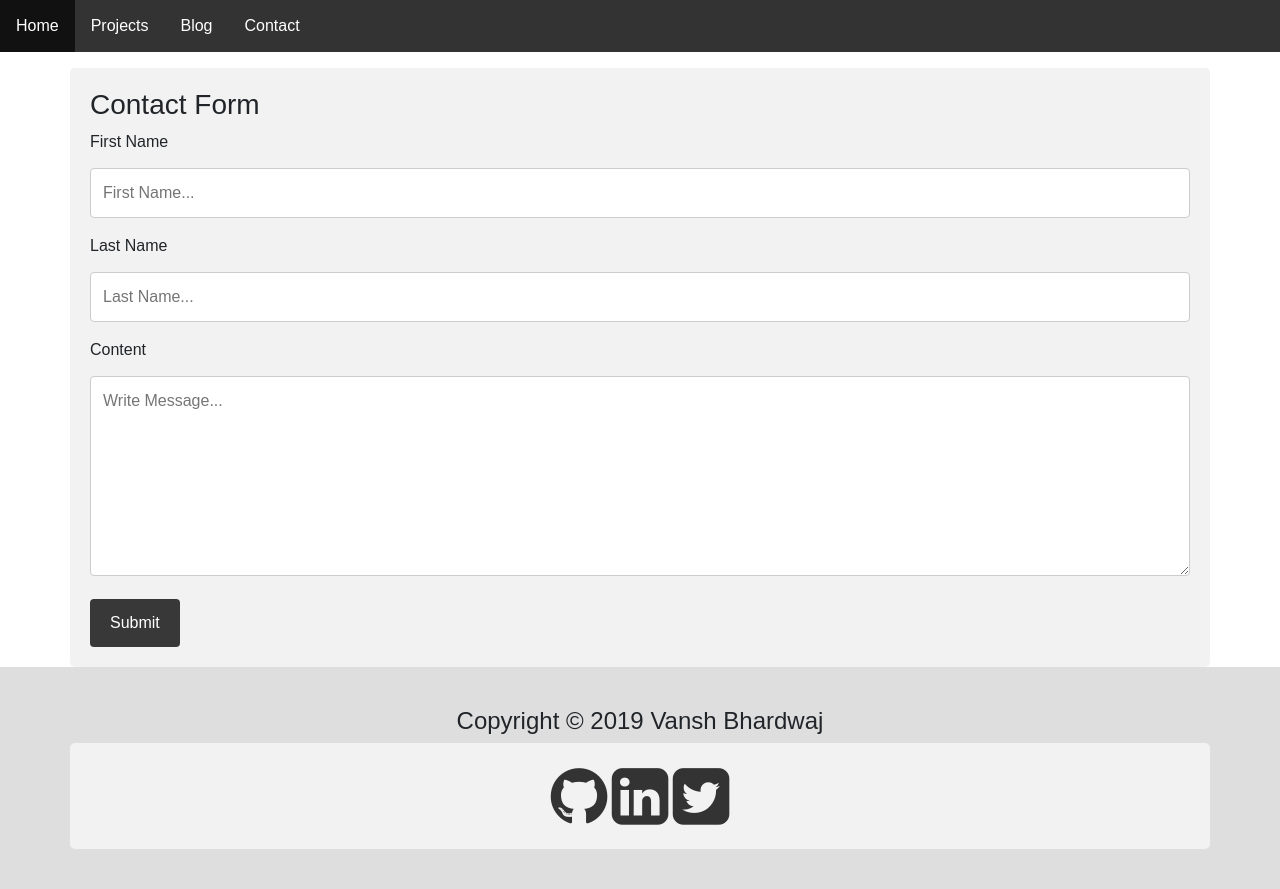
After one commit to vansh1999/dev-vansh, a Django app: page /contact/ in a window 1280 px wide. The commit adds this page. Run offline with Django 3.2, Linux system fonts and the light colour scheme; parts of the project's set-up code (start-up, migrations or seed data) failed here and were passed over; some libraries are stand-ins or nearby versions.

Commit message:
conatct form00

```diff
--- /dev/null
+++ b/homepage/templates/contact-form.html
@@ -0,0 +1,62 @@
+{% extends "base.html" %}
+
+{% block page_content %}
+{% load static %}
+
+
+
+<div class="container">
+    <h3>Contact Form</h3>
+  <form action="">
+    <label for="fname">First Name</label>
+    <input type="text" id="fname" name="firstname" placeholder="First Name...">
+
+    <label for="lname">Last Name</label>
+    <input type="text" id="lname" name="lastname" placeholder="Last Name...">
+
+
+
+    <label for="subject">Content</label>
+    <textarea id="subject" name="subject" placeholder="Write Message..." style="height:200px"></textarea>
+
+    <input type="submit" value="Submit">
+  </form>
+</div>
+
+
+<style>
+body {font-family: Arial, Helvetica, sans-serif;}
+* {box-sizing: border-box;}
+
+input[type=text], select, textarea {
+  width: 100%;
+  padding: 12px;
+  border: 1px solid #ccc;
+  border-radius: 4px;
+  box-sizing: border-box;
+  margin-top: 6px;
+  margin-bottom: 16px;
+  resize: vertical;
+}
+
+input[type=submit] {
+  background-color: #383838;
+  color: white;
+  padding: 12px 20px;
+  border: none;
+  border-radius: 4px;
+  cursor: pointer;
+}
+
+input[type=submit]:hover {
+  background-color: #383838;
+}
+
+.container {
+  border-radius: 5px;
+  background-color: #f2f2f2;
+  padding: 20px;
+}
+</style>
+
+{% endblock %}
--- a/homepage/urls.py
+++ b/homepage/urls.py
@@ -3,5 +3,6 @@ from . import views
 
 urlpatterns = [
     path("" , views.Index , name = "Index"),
+    path("contact/" , views.Contact , name = "contact")
 
 ]
--- a/homepage/views.py
+++ b/homepage/views.py
@@ -6,3 +6,7 @@ from django.shortcuts import render
 def Index(request):
 
     return render(request , "index.html")
+
+
+def Contact(request):
+    return render(request , "contact-form.html")
--- a/projects/templates/base.html
+++ b/projects/templates/base.html
@@ -87,7 +87,7 @@ li a:hover {
     <li><a href="{% url 'project_index' %}">Projects</a></li>
   <li><a href="{% url 'blog_index' %}">Blog</a></li>
 
-  <li><a href="{% url 'Index' %}">Contact</a></li>
+  <li><a href="{% url 'contact' %}">Contact</a></li>
 </ul>
 
 
```
Also changed, not shown: db.sqlite3.
